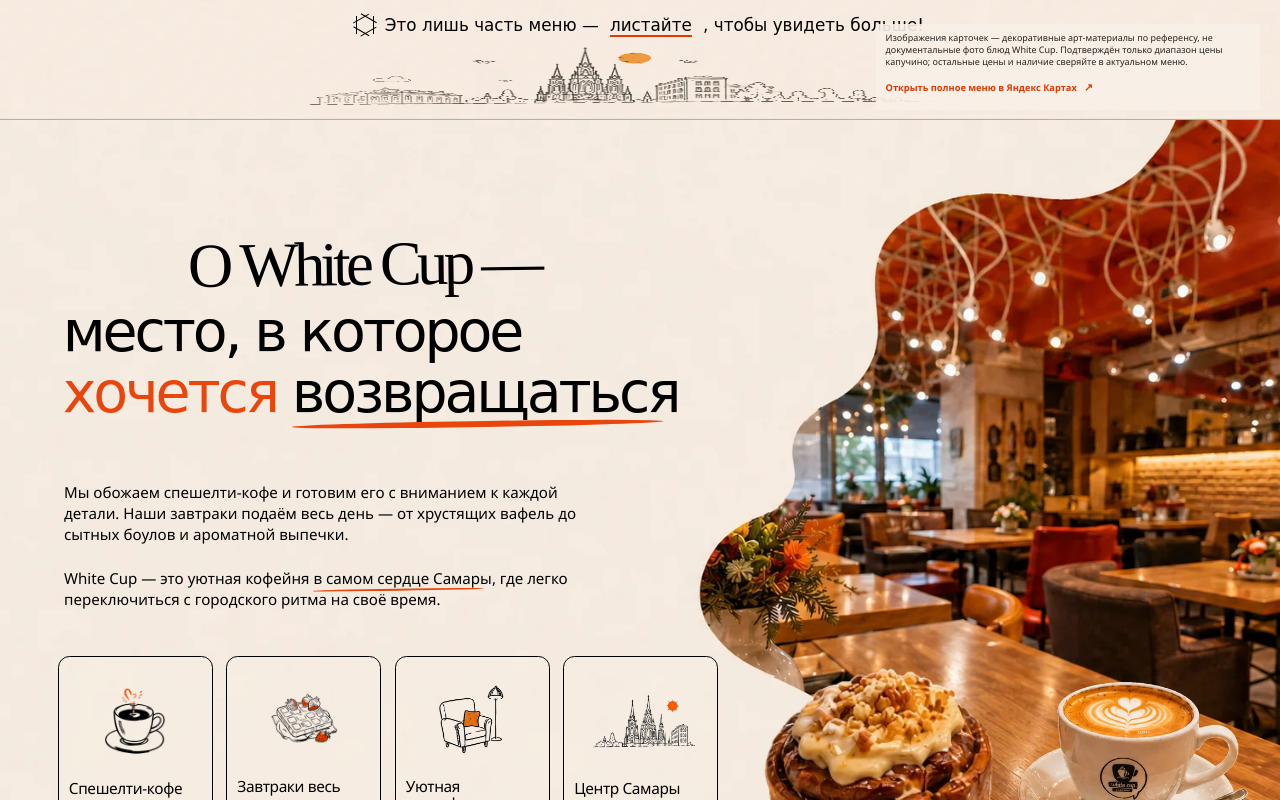
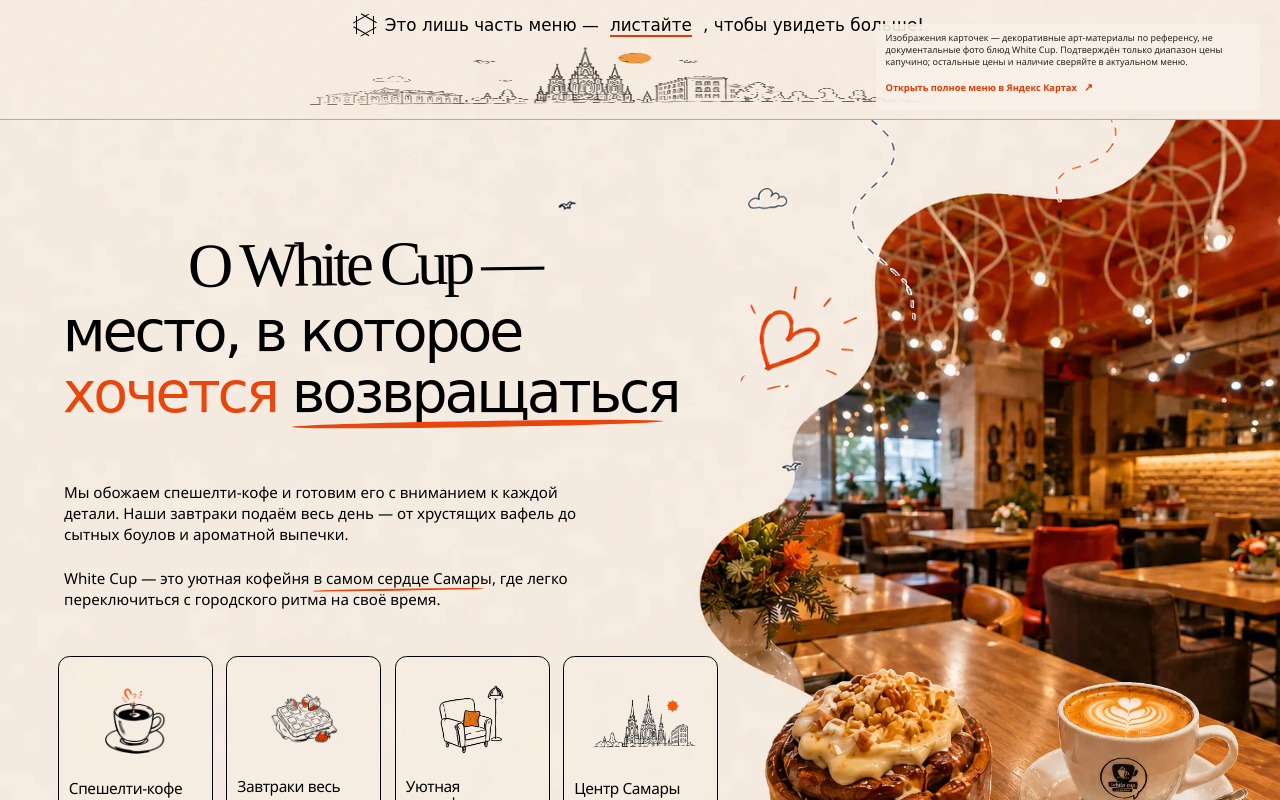
Before and after one commit to NNFall/whitecup, a React (Vite) app: page / in a window 1280 px wide. Shown: the part 1480-2280 px from the top of the page. Built offline with nearby package versions, Linux system fonts and the light colour scheme.

Commit message:
feat: add about reference doodles

```diff
--- a/src/data/media.ts
+++ b/src/data/media.ts
@@ -385,6 +385,17 @@
     'Независимый декоративный слой с латте, блюдцем и ложкой, восстановленный по предоставленному About-референсу; прозрачность сохранена в responsive WebP. Это reference-art, не документальная фотография напитка White Cup.',
 }
 
+const aboutDoodlesReferenceEdit: DecorativeMediaProvenance = {
+  id: 'about-doodles-reference-edit',
+  src: '/media/about-doodles-reference-edit-1672.webp',
+  alt: '',
+  kind: 'decorative',
+  provenanceKind: 'decorative-reference-edit',
+  sourceLabel: 'Image Generation Skill edit of supplied About reference + Remove Background Local',
+  provenance:
+    'Независимый полноэкранный прозрачный слой с облаками, птицами, сердцем и пунктирными линиями, восстановленный по предоставленному About-референсу через Image Generation Skill и Remove Background Local. Исходный authoring PNG не публикуется; production использует alpha-preserving lossless WebP. Это декоративный reference-art, не документальная фотография или карта.',
+}
+
 const defineAboutBenefitReferenceEdit = (
   id: string,
   filename: string,
@@ -434,12 +445,12 @@
     defineSceneLayer('foreground', aboutPastryReferenceEdit, {
       srcSet:
         '/media/about-pastry-cutout-720.webp 720w, /media/about-pastry-cutout-1200.webp 1200w',
-      sizes: '(max-width: 720px) 70vw, 34vw',
+      sizes: '(max-width: 1023px) 128vw, 63vw',
     }),
     defineSceneLayer('foreground', aboutCoffeeReferenceEdit, {
       srcSet:
         '/media/about-coffee-cutout-720.webp 720w, /media/about-coffee-cutout-1200.webp 1200w',
-      sizes: '(max-width: 720px) 62vw, 30vw',
+      sizes: '(max-width: 1023px) 88vw, 32vw',
     }),
   ],
   benefits: Object.fromEntries(
@@ -448,6 +459,9 @@
       defineSceneLayer('decoration', asset, { sizes: '(max-width: 720px) 34vw, 9vw' }),
     ]),
   ) as Record<AboutBenefitMediaId, SceneLayerManifestEntry>,
+  decoration: defineSceneLayer('decoration', aboutDoodlesReferenceEdit, {
+    sizes: '100vw',
+  }),
 } as const
 
 export const heroFoodCutout: DecorativeMediaProvenance = {
@@ -511,6 +525,7 @@
   aboutCleanBaseReferenceEdit,
   aboutPastryReferenceEdit,
   aboutCoffeeReferenceEdit,
+  aboutDoodlesReferenceEdit,
   ...Object.values(aboutBenefitReferenceEdits),
   {
     id: 'paper-sketches',
--- a/src/sections/AboutSection.tsx
+++ b/src/sections/AboutSection.tsx
@@ -33,6 +33,12 @@
       <SceneLayer
         {...aboutSceneLayerManifest.backdrop}
         className="about-scene__backdrop"
+        loading="lazy"
+        decoding="async"
+      />
+      <SceneLayer
+        {...aboutSceneLayerManifest.decoration}
+        className="about-scene__doodles"
         loading="lazy"
         decoding="async"
       />
--- a/src/styles/global.css
+++ b/src/styles/global.css
@@ -2847,6 +2847,18 @@
   object-position: center;
 }
 
+.about-scene__doodles {
+  position: absolute;
+  z-index: 3;
+  inset: 0;
+  display: block;
+  width: 100%;
+  height: 100%;
+  pointer-events: none;
+  object-fit: cover;
+  object-position: center;
+}
+
 .about-scene .section-frame__heading {
   position: absolute;
   z-index: 5;
@@ -3121,6 +3133,10 @@
     object-position: 76% center;
   }
 
+  .about-scene__doodles {
+    display: none;
+  }
+
   .about-scene__pastry,
   .about-scene__coffee {
     grid-area: visual;
```
Also changed, not shown: public/media/about-doodles-reference-edit-1672.webp (added), 1 other file (tests, documents, lock files or other folders).
